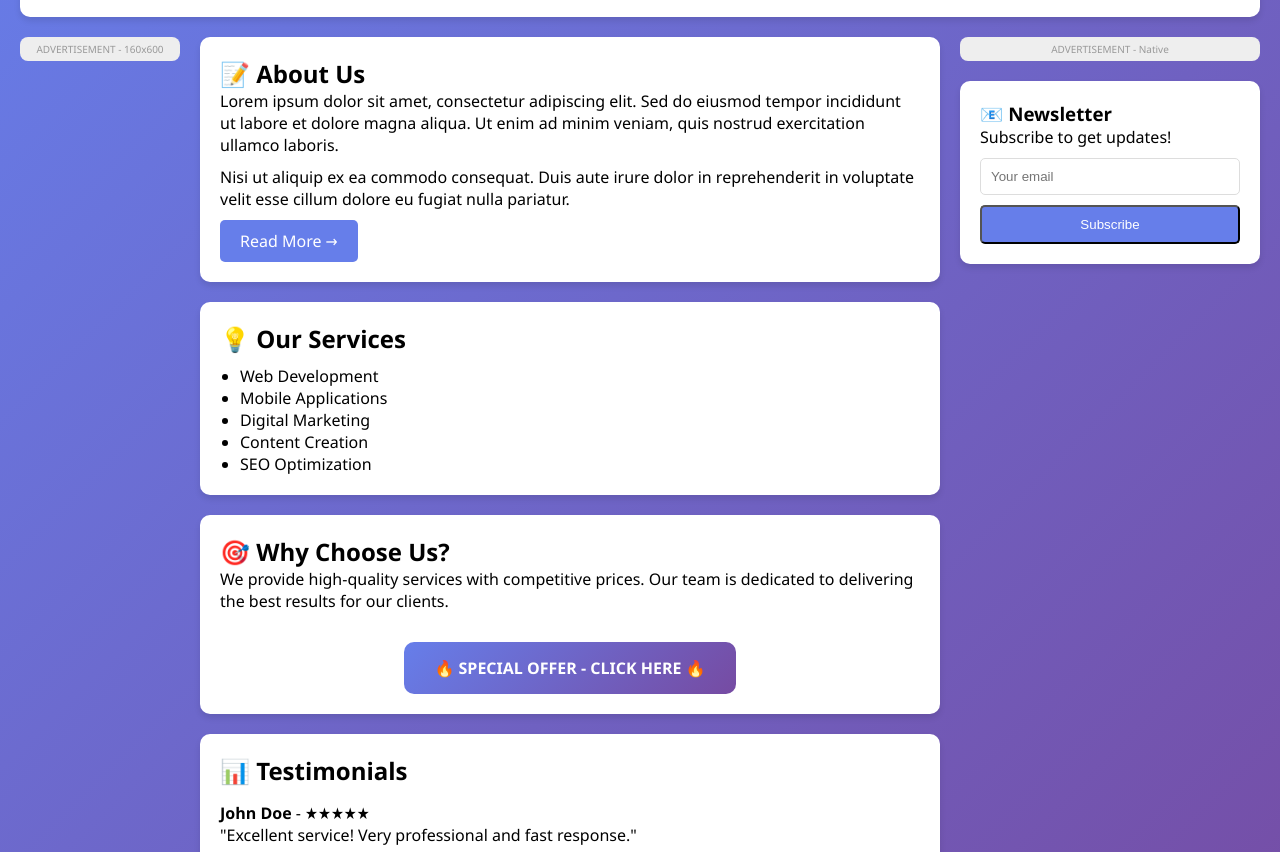
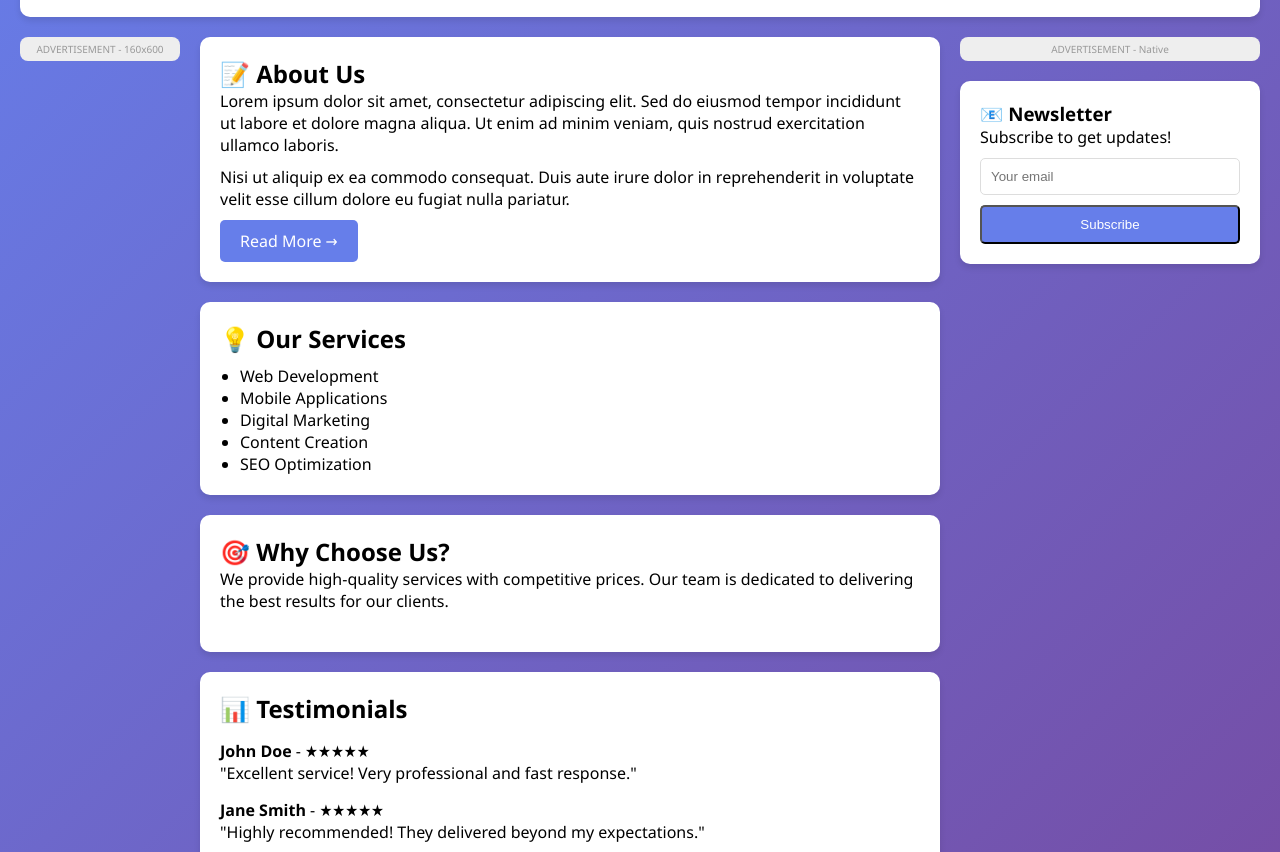
Before and after one commit to vynnkyboy/Wkwkwkkwk, a plain HTML site: page index.html in a window 1280 px wide. Shown: the part 182-1034 px from the top of the page. Drawn offline with Linux system fonts and the light colour scheme.

Commit message:
hehehehhehhee

```diff
--- a/index.html
+++ b/index.html
@@ -239,11 +239,6 @@
 
                     <!-- Smartlink Button inside content -->
                     <div style="text-align: center; margin-top: 20px;">
-                        <a href="https://www.profitablecpmratenetwork.com/m6ah416c?key=8efaa3fd77488aaf3a484671c3bb78c2"
-                           target="_blank"
-                           class="smartlink-btn">
-                            🔥 SPECIAL OFFER - CLICK HERE 🔥
-                        </a>
                     </div>
                 </div>
 
```
